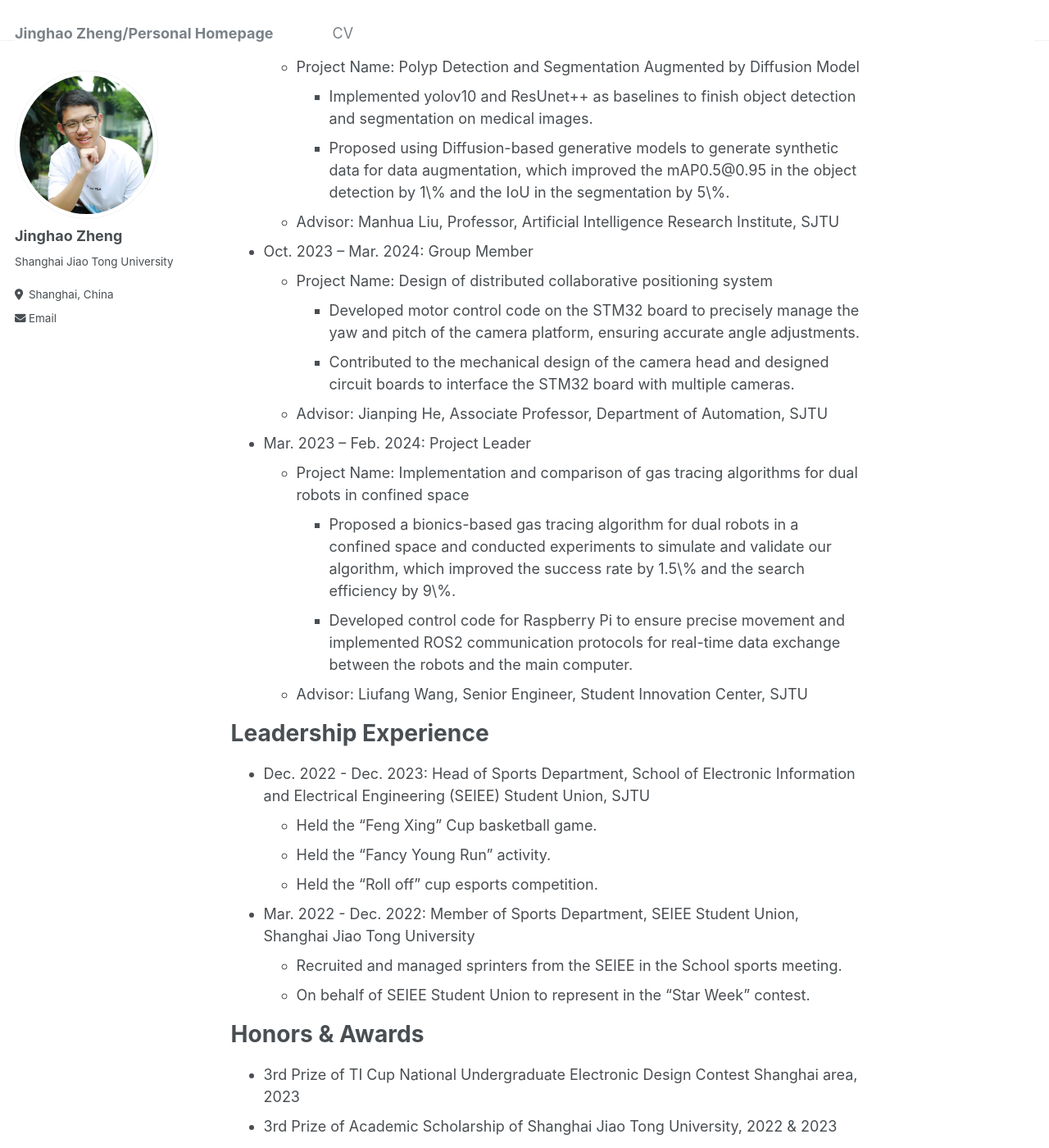
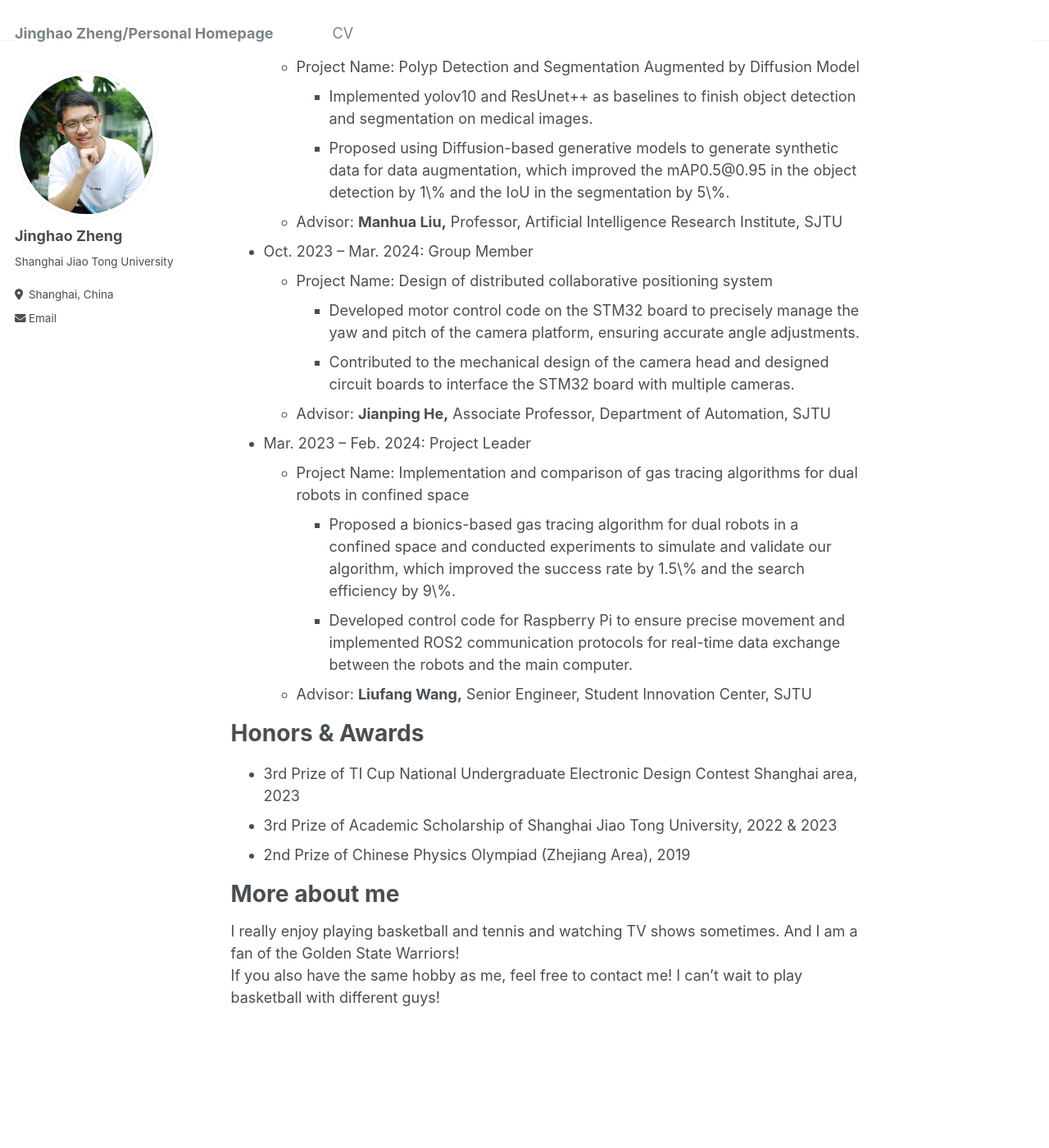
Before and after one commit to JinghaoZheng/JinghaoZheng.github.io, a Jekyll site: the page built from _pages/about.md, in a window 1280 px wide and 1400 px high, scrolled down 1799 px. Shown: the whole window at 82% size. Built offline with Jekyll 4.4.1, drawn with Linux system fonts in a browser that asks for light colours; some of the changed text lies outside the part shown.

Commit message:
Update about.md

```diff
--- a/_pages/about.md
+++ b/_pages/about.md
@@ -36,42 +36,32 @@ Research Experience
     * Leveraged the GLIDE, a text-to-image model, with real guidance strategies to diversify the training datasets.
     * Conducted experiments on multiple datasets using upsampling and Diffusion-based data augmentation techniques.
     * Improved the classification accuracy by 1\% than that without augmentation and training efficiency by 70\% than 2x scale Diffusion-based data augmentation using selectively incorporating generated data.
-  * Advisor: Baharan Mirzasoleiman, Assistant Professor, Computer Science Department, UCLA
+  * Advisor: [**Baharan Mirzasoleiman,**](https://baharanm.github.io/) Assistant Professor, Computer Science Department, UCLA
 
 * Mar. 2024 -- June 2024: Co-author
   * Project Name: Unified Gradient-Based Machine Unlearning (MU) with Remain Geometry Enhancement
     * Proposed using KL divergence on the remaining output distribution, instead of Euclidean distance in vanilla methods, as the manifold metric to prevent deviations in the model output on the remaining set, improving MU performance.
     * Conducted experiments and parameter tuning to compare the performance of our algorithm with other MU methods in image classification and generation across various datasets and models of different architectures.
     * Improved the averaging disparity by 1.8\% on average in random subset forgetting on CIFAR-10 in image classification and the FID by 80 on average in class-wish forgetting on ImageNet in image generation.
-  * Advisor: Xiaolin Huang, Professor, Vice Dean, Department of Automation, SJTU
+  * Advisor: **Xiaolin Huang,** Professor, Vice Dean, Department of Automation, SJTU
 
 * Feb. 2024 -- June 2024: Sole Researcher
   * Project Name: Polyp Detection and Segmentation Augmented by Diffusion Model
     * Implemented yolov10 and ResUnet++ as baselines to finish object detection and segmentation on medical images.
     * Proposed using Diffusion-based generative models to generate synthetic data for data augmentation, which improved the mAP0.5@0.95 in the object detection by 1\% and the IoU in the segmentation by 5\%.
-  * Advisor: Manhua Liu, Professor, Artificial Intelligence Research Institute, SJTU
+  * Advisor: **Manhua Liu,** Professor, Artificial Intelligence Research Institute, SJTU
 
 * Oct. 2023 – Mar. 2024: Group Member
   * Project Name: Design of distributed collaborative positioning system
     * Developed motor control code on the STM32 board to precisely manage the yaw and pitch of the camera platform, ensuring accurate angle adjustments.
     * Contributed to the mechanical design of the camera head and designed circuit boards to interface the STM32 board with multiple cameras.
-  * Advisor: Jianping He, Associate Professor, Department of Automation, SJTU
+  * Advisor: **Jianping He,** Associate Professor, Department of Automation, SJTU
 
 * Mar. 2023 – Feb. 2024: Project Leader
   * Project Name: Implementation and comparison of gas tracing algorithms for dual robots in confined space
     * Proposed a bionics-based gas tracing algorithm for dual robots in a confined space and conducted experiments to simulate and validate our algorithm, which improved the success rate by 1.5\% and the search efficiency by 9\%.
     * Developed control code for Raspberry Pi to ensure precise movement and implemented ROS2 communication protocols for real-time data exchange between the robots and the main computer.
-  * Advisor: Liufang Wang, Senior Engineer, Student Innovation Center, SJTU
-
-Leadership Experience
-======
-* Dec. 2022 - Dec. 2023: Head of Sports Department, School of Electronic Information and Electrical Engineering (SEIEE) Student Union, SJTU
-  * Held the "Feng Xing" Cup basketball game.
-  * Held the "Fancy Young Run" activity.
-  * Held the "Roll off" cup esports competition.
-* Mar. 2022 - Dec. 2022: Member of Sports Department, SEIEE Student Union, Shanghai Jiao Tong University
-  * Recruited and managed sprinters from the SEIEE in the School sports meeting.
-  * On behalf of SEIEE Student Union to represent in the "Star Week" contest.
+  * Advisor: **Liufang Wang,** Senior Engineer, Student Innovation Center, SJTU
 
 Honors & Awards
 ======
```
